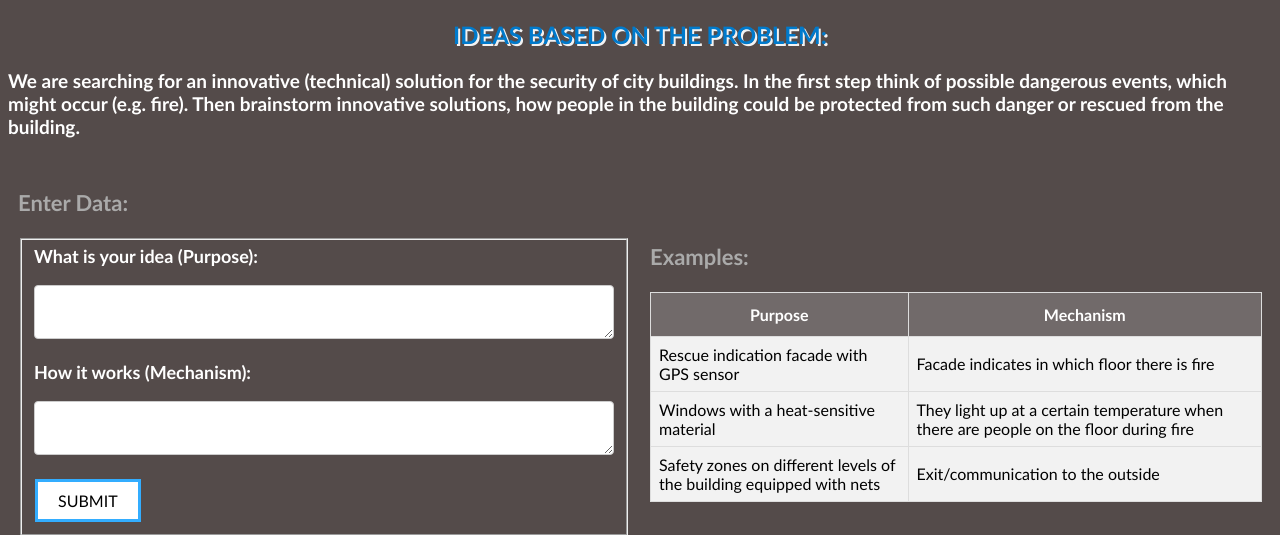
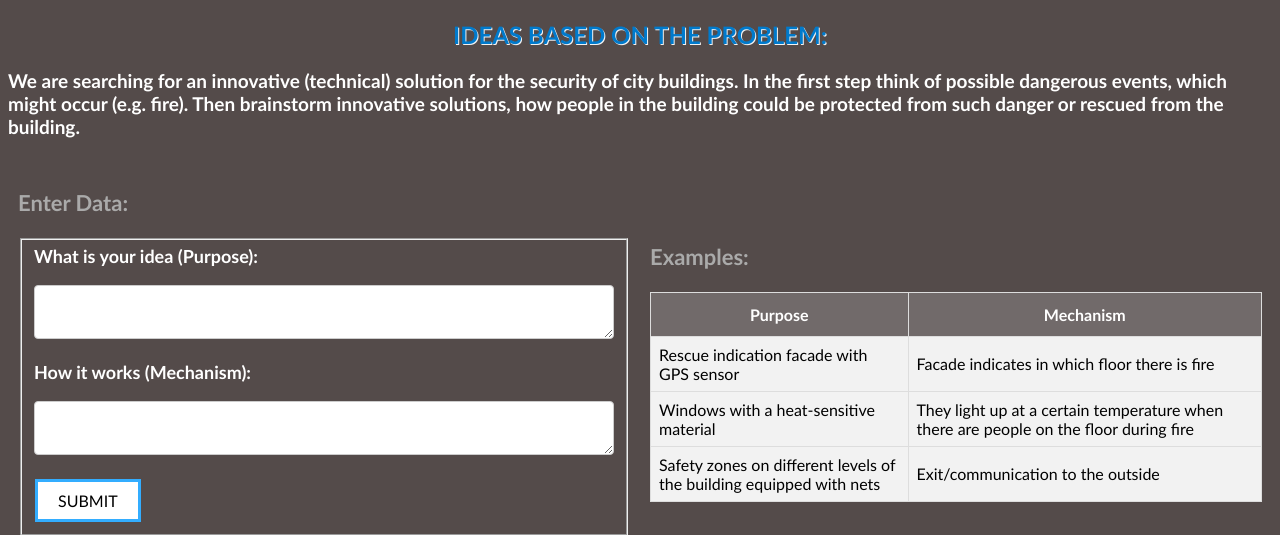
Before and after one commit to teiadom/ideasubmission, a Flask app: page / in a window 1280 px wide. Shown: the top 535 px of the page. Run offline with Flask 2, Linux system fonts and the light colour scheme.

Commit message:
Last Edits dnenefewfwjnjs

```diff
--- a/flask_qa/templates/home1.html
+++ b/flask_qa/templates/home1.html
@@ -58,7 +58,7 @@ h2 {
   text-align: center;
   text-transform: uppercase;
   color: #007acc;
-  text-shadow: 2px 2px #f2f2f2;
+  text-shadow: 1px 1px #f2f2f2;
 }
 
 h3{
```
